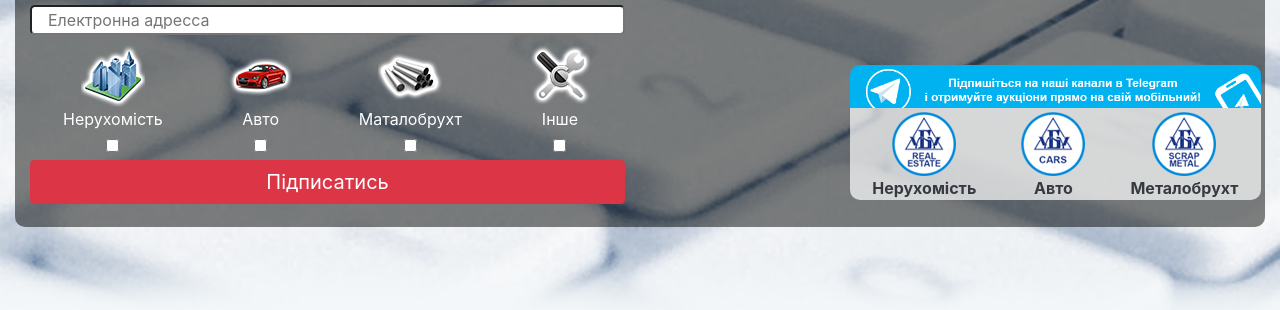
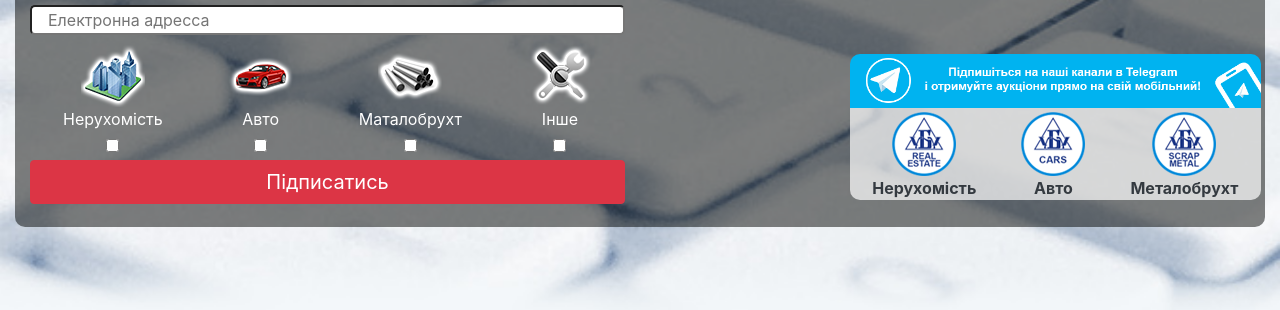
Before and after one commit to SerhiiChudnivets/landing-alter-ver-beta, a plain HTML site: page index.html in a window 1280 px wide. Shown: the part 490-800 px from the top of the page. Drawn offline with Linux system fonts and the light colour scheme.

Commit message:
adaptive telegram logo

```diff
--- a/index.html
+++ b/index.html
@@ -104,8 +104,8 @@
 </div>
 <div class="d-flex justify-content-end align-items-end col-xl-6 col-lg-6 col-md-6 col-sm-12 col-12 p-1">
         <div class="col-xl-8 col-lg-8 col-md-8 col-sm-12 col-12  d-flex flex-column p-0">
-    <div class="bg-telegram  brt-10">
-
+    <div class="  brt-10">
+       <img class=" w-100 brt-10" src="img/blok2.png">
 
       </div>
       <div class=" ">
```
